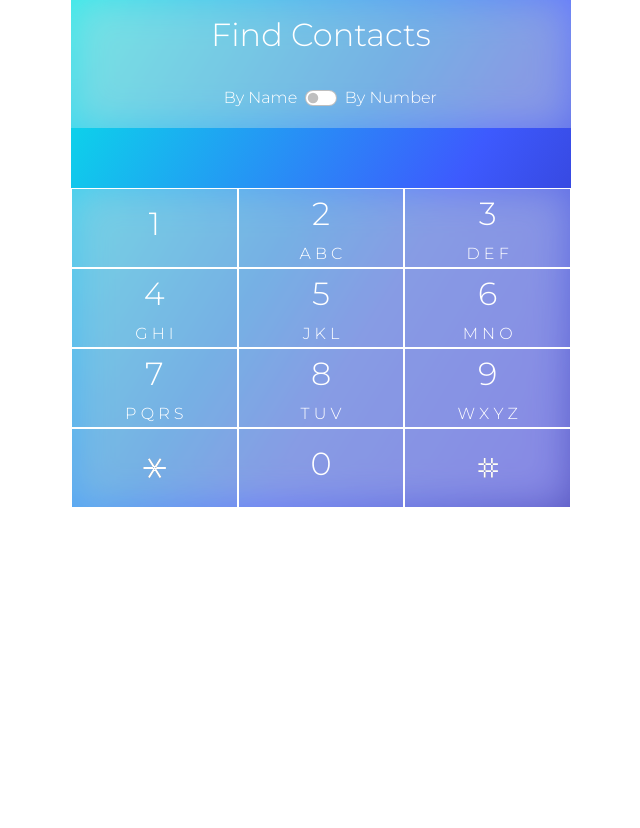
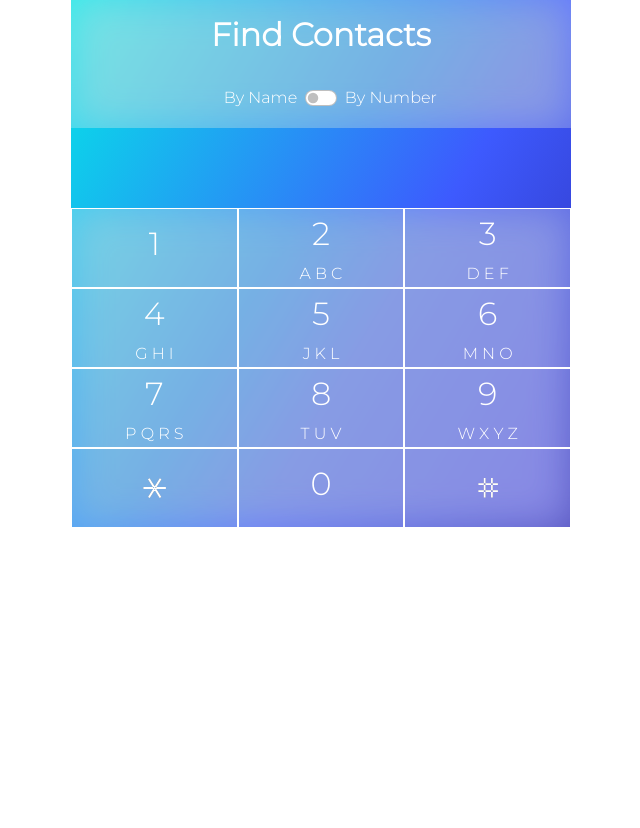
Before and after one commit to xiaoxue9402/ethic, a website: page src/index.html in a window 1280 px wide. Shown: the whole page, without its empty margins (319-959 px from the left). Drawn offline with nearby package versions, Linux system fonts and the light colour scheme; no server answers.

Commit message:
input font size

```diff
--- a/src/index.css
+++ b/src/index.css
@@ -86,6 +86,8 @@ ul {
 }
 .input.container {
   display: grid;
+  margin: 10px 0;
+  font-size: 20px;
   grid-template-columns: 8fr 1fr;
   align-items: center;
   height: 60px;
--- a/src/index.html
+++ b/src/index.html
@@ -13,7 +13,7 @@
         <div class="header">
           <div class="header-content">
 
-          <h2 class="header-text">Find Contacts</h2> <br>
+          <h2 class="header-text"><strong>Find Contacts</strong></h2> <br>
           <div class="header container">
             <div class="switch-text name">By Name</div>
             <div class="form-check form-switch">
--- a/src/index.js
+++ b/src/index.js
@@ -137,7 +137,6 @@ function findMatches() {
       state.matches = newMatches;
     }
   } else {
-    console.log(state);
     state.matches = state.contacts.filter(contact =>
       contact["display_number"].includes(state.currentInput)
     );
@@ -147,7 +146,7 @@ function findMatches() {
 
 function appendContactCard() {
   let contacts = state.contacts;
-  if (state.matches.length && state.currentInput.length) {
+  if (state.currentInput.length) {
     contacts = state.matches;
   }
   console.log(contactList);
```
